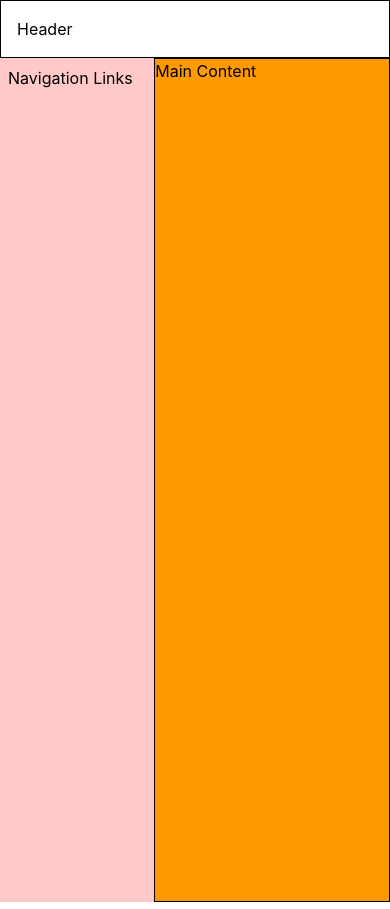
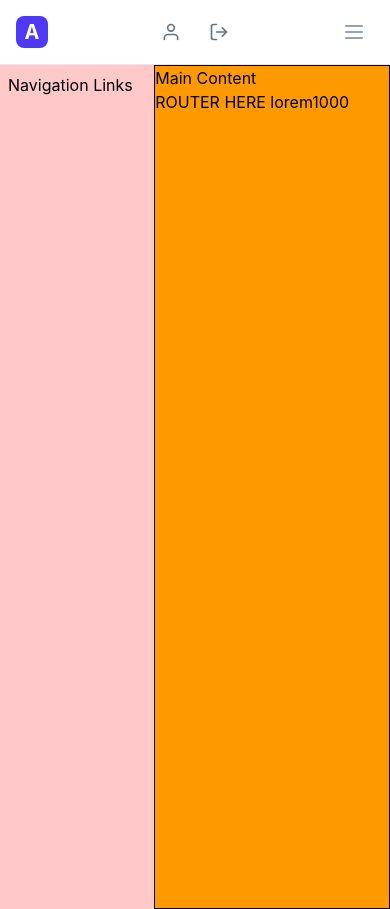
Before and after one commit to ashura2002/Workflow-Approval-FRONTEND, a React (Vite) app: page / in a window 390 px wide. Built offline with nearby package versions, Linux system fonts and the light colour scheme.

Commit message:
enhance login page UI

```diff
--- a/package.json
+++ b/package.json
@@ -13,6 +13,7 @@
     "@tailwindcss/vite": "^4.2.1",
     "react": "^19.2.0",
     "react-dom": "^19.2.0",
+    "react-icons": "^5.6.0",
     "tailwindcss": "^4.2.1"
   },
   "devDependencies": {
--- a/src/App.tsx
+++ b/src/App.tsx
@@ -1,11 +1,13 @@
 import React from "react";
 import Header from "./components/Header";
 import { Sidebar } from "./components/Sidebar";
+// import { LoginPage } from "./pages/LoginPage";
 
 const App: React.FC = () => {
   return (
     <div>
-      <header>
+      {/* <LoginPage /> */}
+      <header className="">
         <Header />
       </header>
 
@@ -14,8 +16,10 @@ const App: React.FC = () => {
           <Sidebar />
         </aside>
 
-        <main className=" overflow-y-auto border w-full bg-amber-500">
-          <div>Main Content</div>
+        <main className="overflow-y-auto border w-full bg-amber-500">
+          <div>
+            Main Content <br /> ROUTER HERE lorem1000
+          </div>
         </main>
       </div>
     </div>
--- a/src/components/Header.tsx
+++ b/src/components/Header.tsx
@@ -1,7 +1,56 @@
 import React from "react";
+import { FiUser, FiLogOut } from "react-icons/fi"; // Optional icons
 
 const Header: React.FC = () => {
-  return <div className="border p-4">Header</div>;
+  return (
+    <header className="bg-white/80 backdrop-blur-sm border-b border-gray-200 sticky top-0 z-50">
+      <div className="max-w-7xl mx-auto px-4 sm:px-6 lg:px-8">
+        <div className="flex items-center justify-between h-16">
+          {/* Logo */}
+          <div className="flex">
+            <a href="/" className="flex items-center space-x-2">
+              <div className="w-8 h-8 bg-indigo-600 rounded-lg flex items-center justify-center">
+                <span className="text-white font-bold text-xl">A</span>
+              </div>
+              <span className="text-gray-800 font-semibold text-lg hidden sm:block">
+                AppName
+              </span>
+            </a>
+          </div>
+
+          {/* User Menu */}
+          <div className="flex items-center space-x-3">
+            <button className="p-2 text-gray-500 hover:text-indigo-600 rounded-full hover:bg-gray-100 transition">
+              <FiUser size={20} />
+            </button>
+            <button className="p-2 text-gray-500 hover:text-indigo-600 rounded-full hover:bg-gray-100 transition">
+              <FiLogOut size={20} />
+            </button>
+          </div>
+
+          {/* Mobile menu button */}
+          <div className="md:hidden flex items-center">
+            <button className="p-2 rounded-md text-gray-400 hover:text-gray-500 hover:bg-gray-100 focus:outline-none">
+              <svg
+                className="h-6 w-6"
+                xmlns="http://www.w3.org/2000/svg"
+                fill="none"
+                viewBox="0 0 24 24"
+                stroke="currentColor"
+              >
+                <path
+                  strokeLinecap="round"
+                  strokeLinejoin="round"
+                  strokeWidth={2}
+                  d="M4 6h16M4 12h16M4 18h16"
+                />
+              </svg>
+            </button>
+          </div>
+        </div>
+      </div>
+    </header>
+  );
 };
 
 export default Header;
--- a/src/pages/LoginPage.tsx
+++ b/src/pages/LoginPage.tsx
@@ -1,5 +1,95 @@
-import React from "react";
+import React, { useState } from "react";
+import { FiEye, FiEyeOff } from "react-icons/fi"; // Make sure to install react-icons
 
 export const LoginPage: React.FC = () => {
-  return <div>LoginPage</div>;
+  const [formData, setFormData] = useState({
+    username: "",
+    password: "",
+  });
+  const [showPassword, setShowPassword] = useState(false);
+
+  const handleChange = (e: React.ChangeEvent<HTMLInputElement>) => {
+    const { name, value } = e.target;
+    setFormData((prev) => ({ ...prev, [name]: value }));
+  };
+
+  const handleSubmit = (e: React.FormEvent) => {
+    e.preventDefault();
+    // Handle login logic here
+    console.log("Login attempted with:", formData);
+  };
+
+  return (
+    <div className="min-h-screen bg-gradient from-blue-50 to-indigo-100 flex items-center justify-center p-4">
+      <div className="bg-white rounded-2xl shadow-xl w-full max-w-md p-8 space-y-6">
+        <div className="text-center">
+          <h1 className="text-3xl font-bold text-gray-800">Welcome Back</h1>
+          <p className="text-gray-500 mt-2">Please sign in to your account</p>
+        </div>
+
+        <form onSubmit={handleSubmit} className="space-y-5">
+          <div>
+            <label
+              htmlFor="username"
+              className="block text-sm font-medium text-gray-700 mb-1"
+            >
+              Username
+            </label>
+            <input
+              type="text"
+              id="username"
+              name="username"
+              value={formData.username}
+              onChange={handleChange}
+              className="w-full px-4 py-2 border border-gray-300 rounded-lg focus:ring-2 focus:ring-indigo-500 focus:border-indigo-500 outline-none transition"
+              placeholder="Enter your username"
+              required
+            />
+          </div>
+
+          <div>
+            <label
+              htmlFor="password"
+              className="block text-sm font-medium text-gray-700 mb-1"
+            >
+              Password
+            </label>
+            <div className="relative">
+              <input
+                type={showPassword ? "text" : "password"}
+                id="password"
+                name="password"
+                value={formData.password}
+                onChange={handleChange}
+                className="w-full px-4 py-2 border border-gray-300 rounded-lg focus:ring-2 focus:ring-indigo-500 focus:border-indigo-500 outline-none transition pr-10"
+                placeholder="••••••••"
+                required
+              />
+              <button
+                type="button"
+                onClick={() => setShowPassword(!showPassword)}
+                className="absolute inset-y-0 right-0 pr-3 flex items-center text-gray-500 hover:text-indigo-600 focus:outline-none"
+              >
+                {showPassword ? <FiEyeOff size={20} /> : <FiEye size={20} />}
+              </button>
+            </div>
+          </div>
+
+          <button
+            type="submit"
+            className="w-full bg-indigo-600 hover:bg-indigo-700 text-white font-semibold py-2 px-4 rounded-lg transition duration-200 transform hover:scale-[1.02]"
+          >
+            Sign In
+          </button>
+        </form>
+
+        <p className="text-center text-sm text-gray-500">
+          Don't have an account?{" "}
+          <a href="#" className="text-indigo-600 hover:underline font-medium">
+            Sign up
+          </a>
+        </p>
+      </div>
+    </div>
+  );
 };
--- /dev/null
+++ b/src/pages/RegisterPage.tsx
@@ -0,0 +1,5 @@
+import React from "react";
+
+export const RegisterPage: React.FC = () => {
+  return <div>RegisterPage</div>;
+};
--- /dev/null
+++ b/src/utils/navlinks.ts
@@ -0,0 +1,26 @@
+export const adminNavLinks = [
+  {
+    linkName: "Home",
+  },
+  {
+    linkName: "Requests",
+  },
+  {
+    linkName: "Users",
+  },
+  {
+    linkName: "Company",
+  },
+];
+
+export const employeeLinks = [
+  {
+    linkName: "Home",
+  },
+  {
+    linkName: "Requests",
+  },
+  {
+    linkName: "Company",
+  },
+];
```
Also changed, not shown: 1 other file (tests, documents, lock files or other folders).
